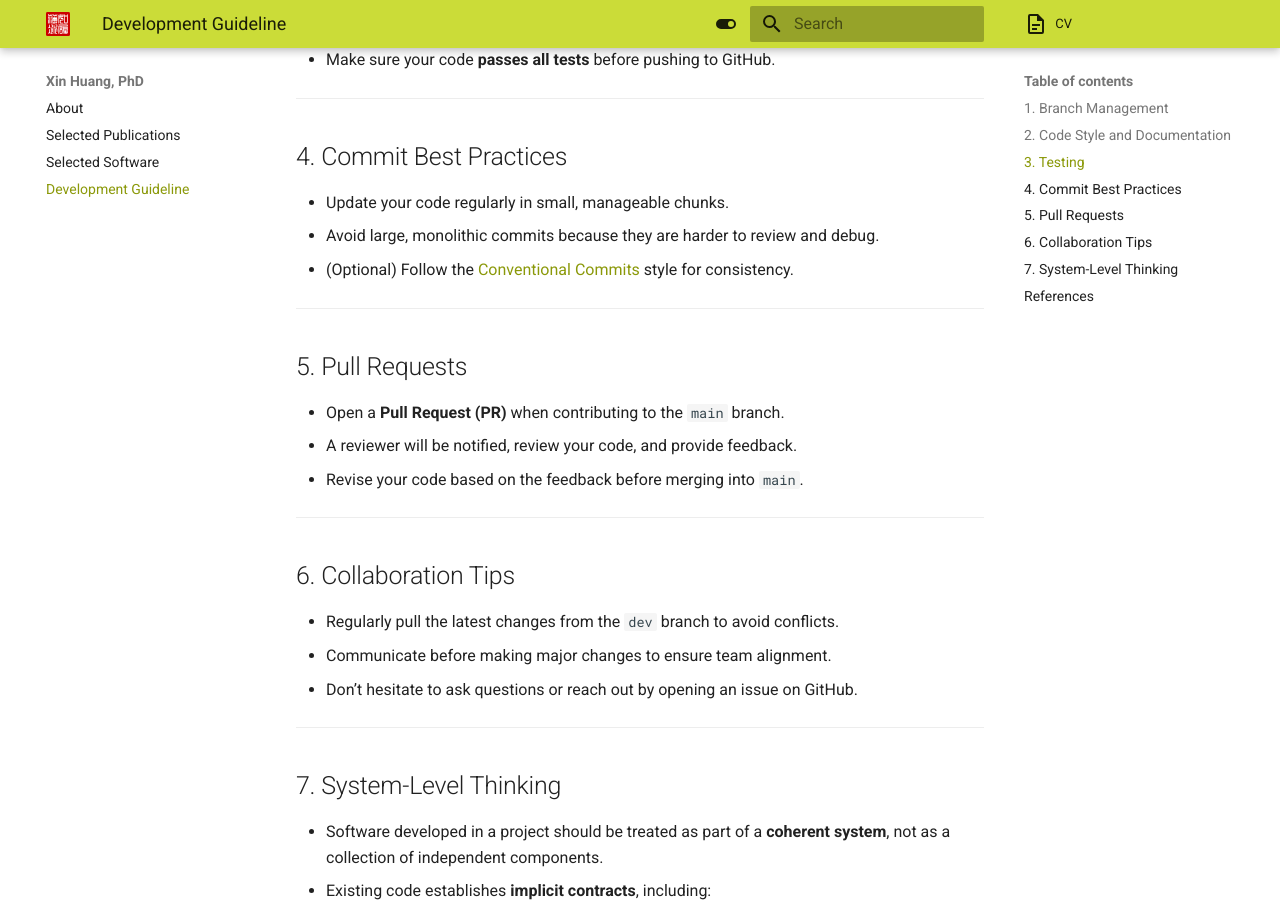
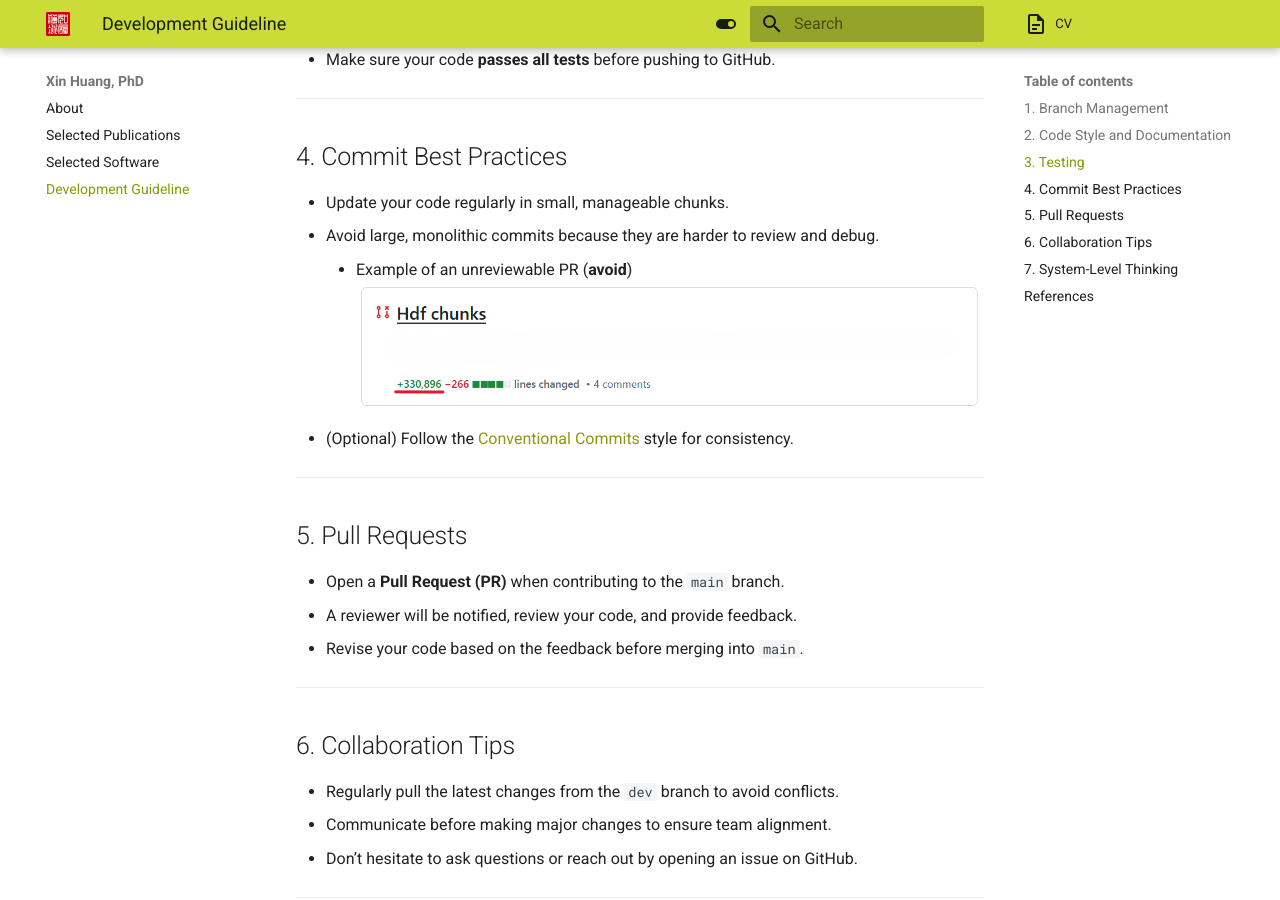
Before and after one commit to xin-huang/xin-huang.github.io, an MkDocs documentation site: the page built from docs/development.md, in a window 1280 px wide and 900 px high, scrolled down 1148 px. Built offline with MkDocs 1.6.1 and Material for MkDocs 9.7.7, drawn with Linux system fonts in a browser that asks for light colours.

Commit message:
update dev guide

```diff
--- a/docs/development.md
+++ b/docs/development.md
@@ -36,6 +36,8 @@ To maintain code quality, ensure consistency, and enable smooth collaboration ac
 
 - Update your code regularly in small, manageable chunks.
 - Avoid large, monolithic commits because they are harder to review and debug.
+    - Example of an unreviewable PR (**avoid**)
+![large_pr](images/large_pr.png)
 - (Optional) Follow the [Conventional Commits](https://www.conventionalcommits.org/) style for consistency.
 
 ---
```
Also changed, not shown: docs/images/large_pr.png (added).
